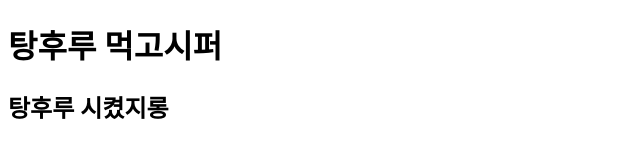
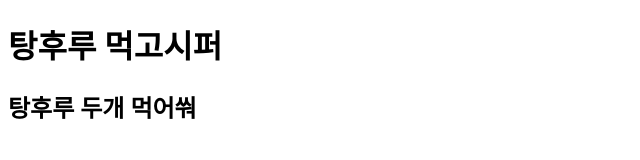
Before and after one commit to hanhj0516/garyworld, a plain HTML site: page index.html in a window 1280 px wide. Shown: the whole page, without its empty margins (0-640 px from the left). Drawn offline with Linux system fonts and the light colour scheme.

Commit message:
탕후루 먹었지

```diff
--- a/index.html
+++ b/index.html
@@ -8,6 +8,6 @@
 </head>
 <body>
     <h1>탕후루 먹고시퍼</h1>
-    <h2>탕후루 시켰지롱</h2>
+    <h2>탕후루 두개 먹어쒀</h2>
 </body>
 </html>
```
Also changed, not shown: 1 other file.
